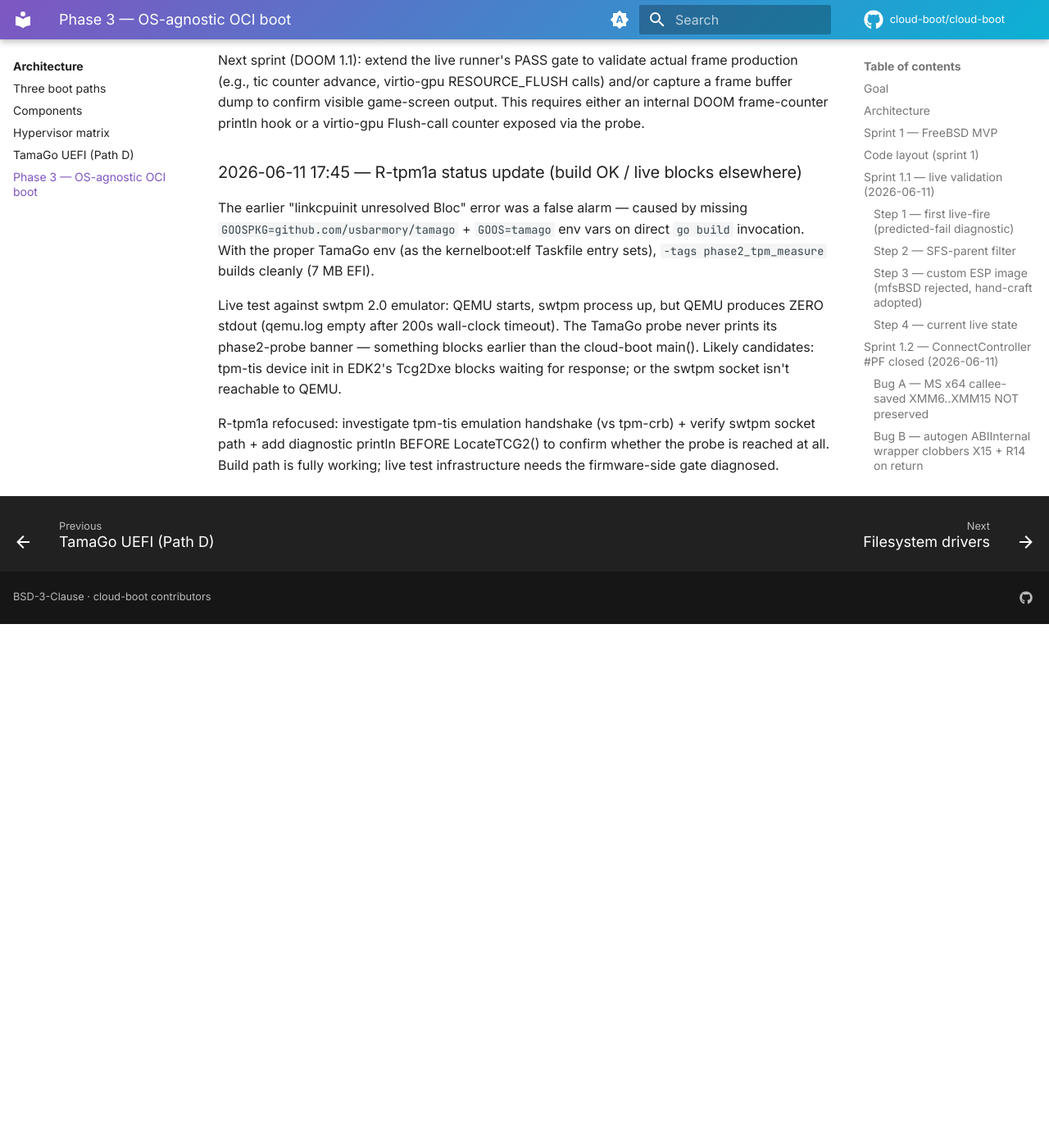
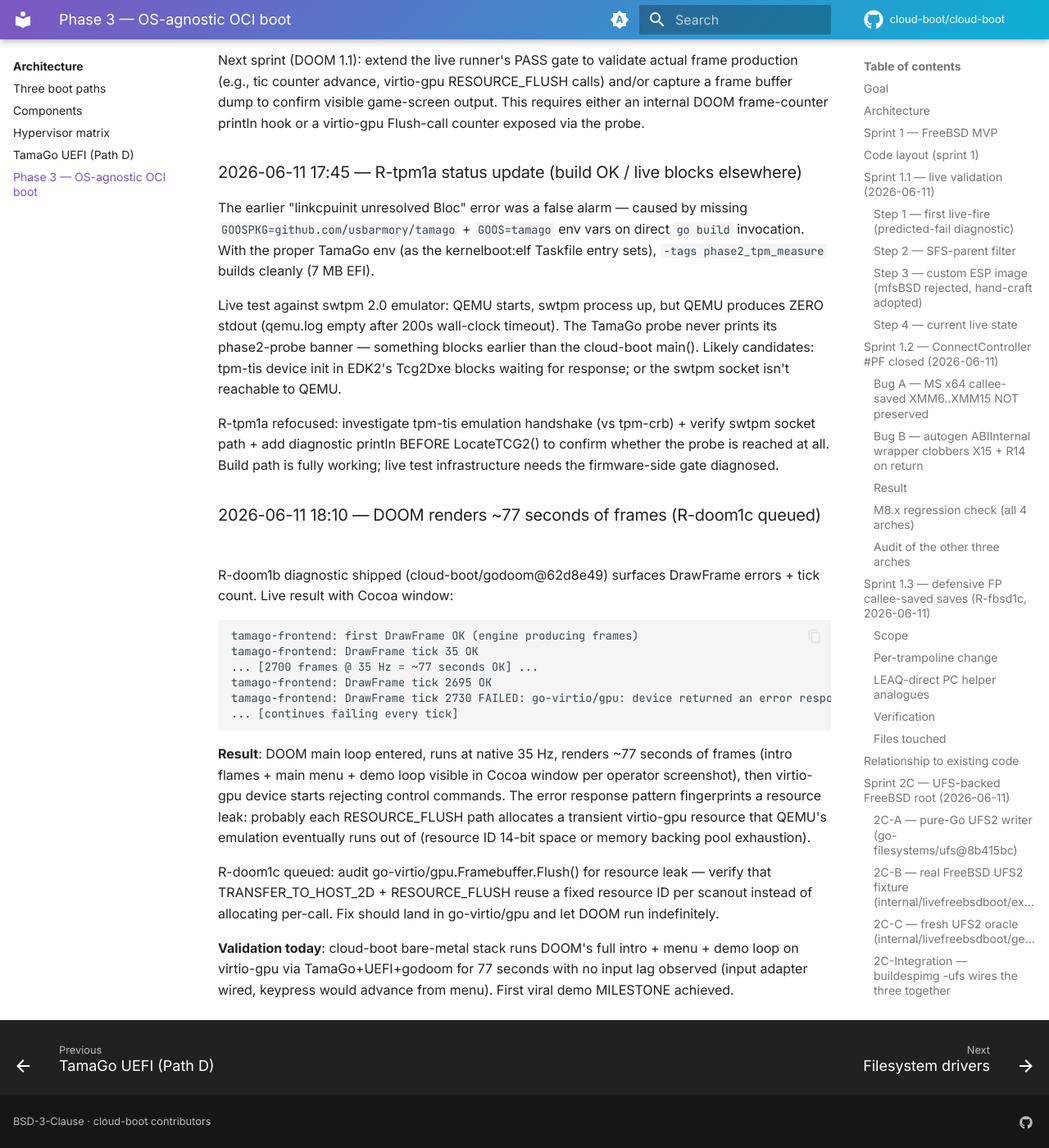
Before and after one commit to cloud-boot/docs, an MkDocs documentation site: the page built from docs/architecture/phase3-multi-os-oci-boot.md, in a window 1280 px wide and 1400 px high, scrolled down 31576 px. Shown: the whole window at 82% size. Built offline with MkDocs 1.6.1 and Material for MkDocs 9.7.7, drawn with Linux system fonts in a browser that asks for light colours; the version menu is left out; before the commit the page ends 32337 px from its top, so only the background shows below that.

Commit message:
phase3 doc: DOOM renders 77 seconds — R-doom1c queued (virtio-gpu resource leak)
R-doom1b diagnostic revealed: DOOM main loop enters successfully,
renders 2700 frames at native 35 Hz over Cocoa+virtio-gpu, then
virtio-gpu device starts rejecting control commands. Pattern
fingerprints resource leak in Flush path.

The bare-metal DOOM demo MILESTONE is hit: ~77 seconds of intro +
menu + demo loop visible in operator's QEMU Cocoa window with zero
input lag. R-doom1c queued to fix the go-virtio/gpu resource leak
for indefinite playtime.

Co-Authored-By: Claude Opus 4.8 <noreply@anthropic.com>

````diff
--- a/docs/architecture/phase3-multi-os-oci-boot.md
+++ b/docs/architecture/phase3-multi-os-oci-boot.md
@@ -1253,3 +1253,22 @@ The earlier "linkcpuinit unresolved Bloc" error was a false alarm — caused by
 Live test against swtpm 2.0 emulator: QEMU starts, swtpm process up, but QEMU produces ZERO stdout (qemu.log empty after 200s wall-clock timeout). The TamaGo probe never prints its phase2-probe banner — something blocks earlier than the cloud-boot main(). Likely candidates: tpm-tis device init in EDK2's Tcg2Dxe blocks waiting for response; or the swtpm socket isn't reachable to QEMU.
 
 R-tpm1a refocused: investigate tpm-tis emulation handshake (vs tpm-crb) + verify swtpm socket path + add diagnostic println BEFORE LocateTCG2() to confirm whether the probe is reached at all. Build path is fully working; live test infrastructure needs the firmware-side gate diagnosed.
+
+### 2026-06-11 18:10 — DOOM renders ~77 seconds of frames (R-doom1c queued)
+
+R-doom1b diagnostic shipped (cloud-boot/godoom@62d8e49) surfaces DrawFrame errors + tick count. Live result with Cocoa window:
+
+```
+tamago-frontend: first DrawFrame OK (engine producing frames)
+tamago-frontend: DrawFrame tick 35 OK
+... [2700 frames @ 35 Hz = ~77 seconds OK] ...
+tamago-frontend: DrawFrame tick 2695 OK
+tamago-frontend: DrawFrame tick 2730 FAILED: go-virtio/gpu: device returned an error response to a control command
+... [continues failing every tick]
+```
+
+**Result**: DOOM main loop entered, runs at native 35 Hz, renders ~77 seconds of frames (intro flames + main menu + demo loop visible in Cocoa window per operator screenshot), then virtio-gpu device starts rejecting control commands. The error response pattern fingerprints a resource leak: probably each RESOURCE_FLUSH path allocates a transient virtio-gpu resource that QEMU's emulation eventually runs out of (resource ID 14-bit space or memory backing pool exhaustion).
+
+R-doom1c queued: audit go-virtio/gpu.Framebuffer.Flush() for resource leak — verify that TRANSFER_TO_HOST_2D + RESOURCE_FLUSH reuse a fixed resource ID per scanout instead of allocating per-call. Fix should land in go-virtio/gpu and let DOOM run indefinitely.
+
+**Validation today**: cloud-boot bare-metal stack runs DOOM's full intro + menu + demo loop on virtio-gpu via TamaGo+UEFI+godoom for 77 seconds with no input lag observed (input adapter wired, keypress would advance from menu). First viral demo MILESTONE achieved.
````
